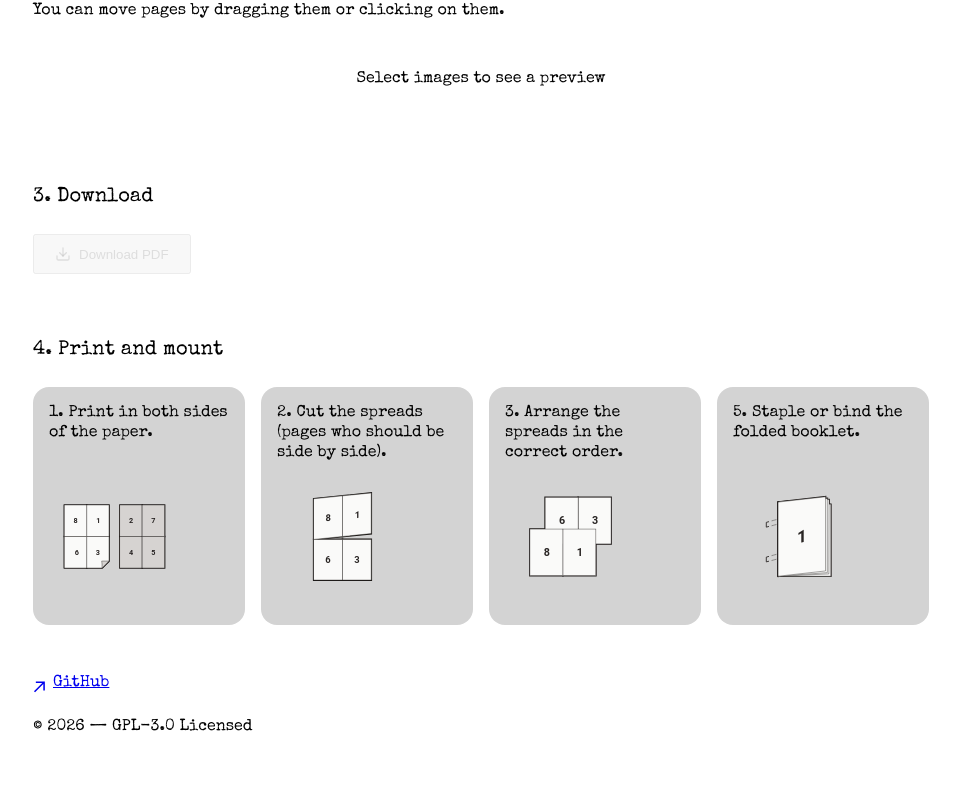
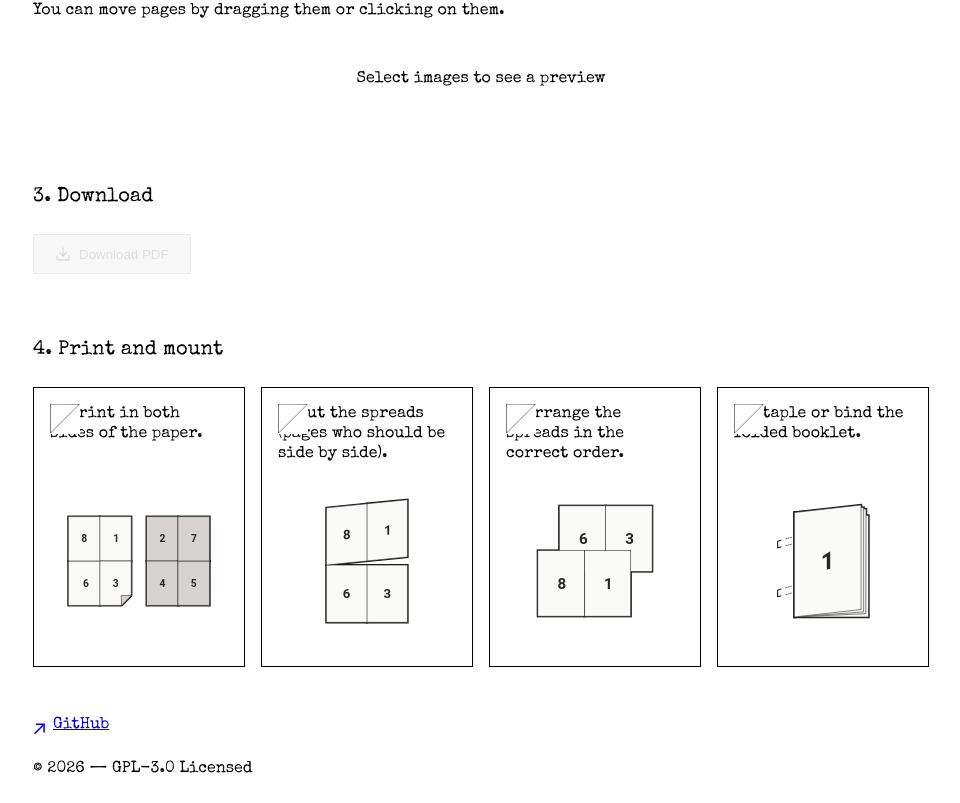
Before and after one commit to joserogeriofilho/printable-booklet-app, a Next.js app: page /en in a window 1280 px wide. Shown: the part 963-1766 px from the top of the page, without its empty margins (159-1119 px from the left). Before the commit the page ends 1724 px from the top, so only its background shows below. Built offline with nearby package versions, Linux system fonts and the light colour scheme; no server answers.

Commit message:
refactor(component): improves illustraded section design

```diff
--- a/app/[locale]/page.module.css
+++ b/app/[locale]/page.module.css
@@ -84,11 +84,15 @@
   gap: 1rem;
 
   img {
-    width: 70%;
+    width: 50%;
   }
 
   @media (min-width: 640px) {
     flex-direction: row;
+
+    img {
+      width: 100%;
+    }
   }
 }
 
--- a/app/components/illustrated-section/illustrated-section.module.css
+++ b/app/components/illustrated-section/illustrated-section.module.css
@@ -4,11 +4,22 @@
   justify-content: space-between;
   box-sizing: border-box;
   padding: 1rem;
-  border-radius: 1rem;
-  background-color: lightgray;
+  border: 1px solid black;
+  position: relative; /* Anchors the ::after triangle to this element */
+}
+
+.section .paperFold {
+  position: absolute;
+  right: -1;
+  bottom: -1;
+  max-width: none;
+  width: 30px;
+  height: auto;
 }
 
 .media {
+  display: flex;
+  justify-content: center;
   padding: 0.5rem;
   margin-top: 0.5rem;
 }
--- a/app/components/illustrated-section/illustrated-section.tsx
+++ b/app/components/illustrated-section/illustrated-section.tsx
@@ -19,7 +19,12 @@ export function IllustratedSection({
 }: {
   children: React.ReactNode;
 }) {
-  return <div className={styles.section}>{children}</div>;
+  return (
+    <div className={styles.section}>
+      {children}
+      <img className={styles.paperFold} src="/images/paper-fold.svg" alt="" />
+    </div>
+  );
 }
 
 IllustratedSection.Text = Text;
```
Also changed, not shown: public/images/paper-fold.svg (added).
